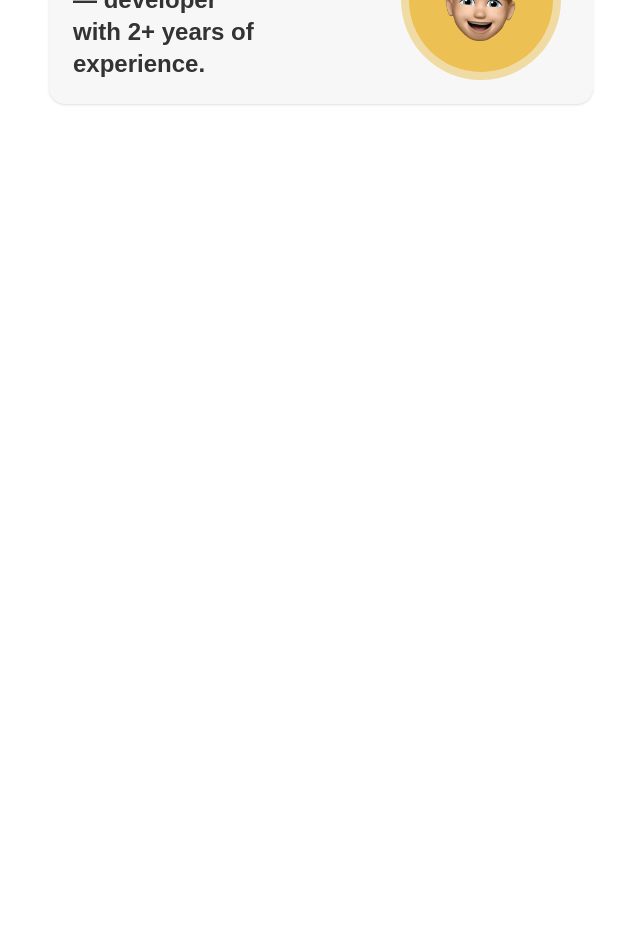
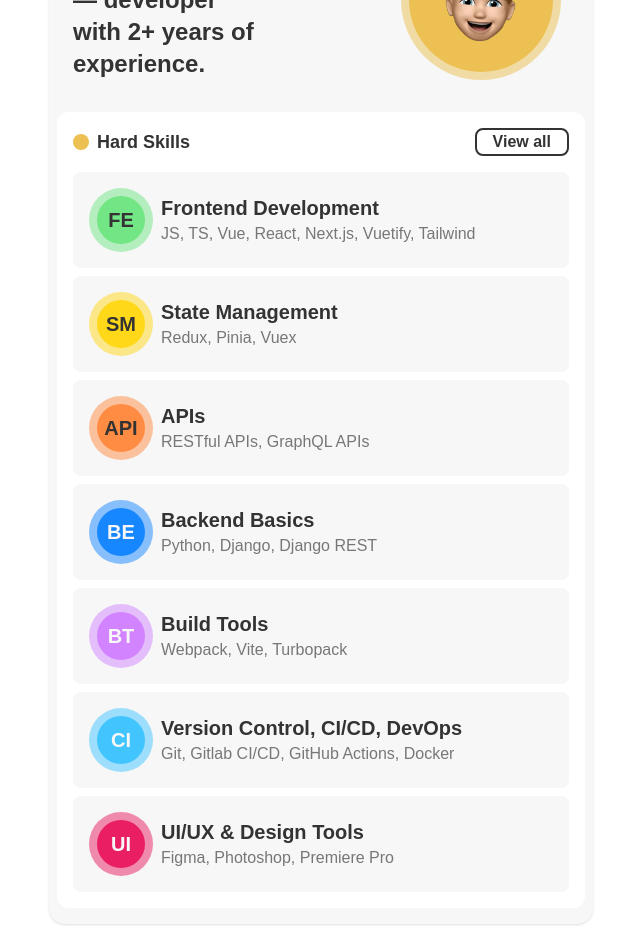
Before and after one commit to danylo-morhun/portfolio, a Next.js app: page /home in a window 1280 px wide. Shown: the part 260-1192 px from the top of the page, without its empty margins (319-959 px from the left). Before the commit the page ends 800 px from the top, so only its background shows below. Built offline with nearby package versions, Linux system fonts and the light colour scheme.

Commit message:
feat: hard skills section

```diff
--- a/src/app/globals.css
+++ b/src/app/globals.css
@@ -5,6 +5,7 @@
 :root {
   --background: #e7e7e7;
   --foreground: #333333;
+  --foreground-50: #777777;
   --cards: #f7f7f7;
   --positive: #72e585;
   --positive-50: #72e58580;
--- a/src/app/home/page.tsx
+++ b/src/app/home/page.tsx
@@ -20,7 +20,7 @@
         </div>
       </header>
 
-      <section className="rounded-2xl bg-(--cards) w-full shadow-sm mt-2 ">
+      <section className="rounded-2xl bg-(--cards) w-full shadow-sm mt-2 pb-2">
         <div className="flex items-center justify-between p-6 w-full">
           <div className="flex items-center">
             <div className="w-4 h-4 bg-(--primary) rounded-full mr-2"></div>
@@ -55,6 +55,110 @@
             </div>
           </div>
         </div>
+
+        <div className="m-2 bg-(--background) rounded-xl px-4 pt-4 pb-4">
+          <div className="flex items-center justify-between">
+            <div className="flex items-center">
+              <div className="w-4 h-4 bg-(--primary) rounded-full mr-2"></div>
+              <span className="font-bold text-lg">Hard Skills</span>
+            </div>
+            <button className="bg-none border-2 border-solid hover:bg-(--cards) text-(--foreground) font-bold px-4 rounded-lg">
+              View all
+            </button>
+          </div>
+
+          <div className="w-full bg-(--cards) mt-4 rounded-lg p-4 flex items-center">
+            <div className="w-16 h-16 bg-[#72E58580] rounded-full mr-2 flex items-center ">
+              <div className="text-xl w-12 h-12 bg-[#72E585] rounded-full m-auto font-bold flex items-center justify-center">
+                FE
+              </div>
+            </div>
+            <div className="font-bold">
+              <p className="m-0 text-xl">Frontend Development</p>
+              <span className="text-(--foreground-50) font-medium">
+                JS, TS, Vue, React, Next.js, Vuetify, Tailwind
+              </span>
+            </div>
+          </div>
+          <div className="w-full bg-(--cards) mt-2 rounded-lg p-4 flex items-center">
+            <div className="w-16 h-16 bg-[#FFD81980] rounded-full mr-2 flex items-center ">
+              <div className="text-xl w-12 h-12 bg-[#FFD819] rounded-full m-auto font-bold flex items-center justify-center">
+                SM
+              </div>
+            </div>
+            <div className="font-bold">
+              <p className="m-0 text-xl">State Management</p>
+              <span className="text-(--foreground-50) font-medium">
+                Redux, Pinia, Vuex
+              </span>
+            </div>
+          </div>
+          <div className="w-full bg-(--cards) mt-2 rounded-lg p-4 flex items-center">
+            <div className="w-16 h-16 bg-[#FF8C4280] rounded-full mr-2 flex items-center ">
+              <div className="text-xl w-12 h-12 bg-[#FF8C42] rounded-full m-auto font-bold flex items-center justify-center">
+                API
+              </div>
+            </div>
+            <div className="font-bold">
+              <p className="m-0 text-xl">APIs</p>
+              <span className="text-(--foreground-50) font-medium">
+                RESTful APIs, GraphQL APIs
+              </span>
+            </div>
+          </div>
+          <div className="w-full bg-(--cards) mt-2 rounded-lg p-4 flex items-center">
+            <div className="w-16 h-16 bg-[#1687FF80] rounded-full mr-2 flex items-center ">
+              <div className="text-xl text-(--cards) w-12 h-12 bg-[#1687FF] rounded-full m-auto font-bold flex items-center justify-center">
+                BE
+              </div>
+            </div>
+            <div className="font-bold">
+              <p className="m-0 text-xl">Backend Basics</p>
+              <span className="text-(--foreground-50) font-medium">
+                Python, Django, Django REST
+              </span>
+            </div>
+          </div>
+          <div className="w-full bg-(--cards) mt-2 rounded-lg p-4 flex items-center">
+            <div className="w-16 h-16 bg-[#D283FF80] rounded-full mr-2 flex items-center ">
+              <div className="text-xl text-(--cards) w-12 h-12 bg-[#D283FF] rounded-full m-auto font-bold flex items-center justify-center">
+                BT
+              </div>
+            </div>
+            <div className="font-bold">
+              <p className="m-0 text-xl">Build Tools</p>
+              <span className="text-(--foreground-50) font-medium">
+                Webpack, Vite, Turbopack
+              </span>
+            </div>
+          </div>
+          <div className="w-full bg-(--cards) mt-2 rounded-lg p-4 flex items-center">
+            <div className="w-16 h-16 bg-[#42C5FF80] rounded-full mr-2 flex items-center ">
+              <div className="text-xl text-(--cards) w-12 h-12 bg-[#42C5FF] rounded-full m-auto font-bold flex items-center justify-center">
+                CI
+              </div>
+            </div>
+            <div className="font-bold">
+              <p className="m-0 text-xl">Version Control, CI/CD, DevOps</p>
+              <span className="text-(--foreground-50) font-medium">
+                Git, Gitlab CI/CD, GitHub Actions, Docker
+              </span>
+            </div>
+          </div>
+          <div className="w-full bg-(--cards) mt-2 rounded-lg p-4  flex items-center">
+            <div className="w-16 h-16 bg-[#E91E6380] rounded-full mr-2 flex items-center ">
+              <div className="text-xl text-(--cards) w-12 h-12 bg-[#E91E63] rounded-full m-auto font-bold flex items-center justify-center">
+                UI
+              </div>
+            </div>
+            <div className="font-bold">
+              <p className="m-0 text-xl">UI/UX & Design Tools</p>
+              <span className="text-(--foreground-50) font-medium">
+                Figma, Photoshop, Premiere Pro
+              </span>
+            </div>
+          </div>
+        </div>
       </section>
     </div>
   );
```
